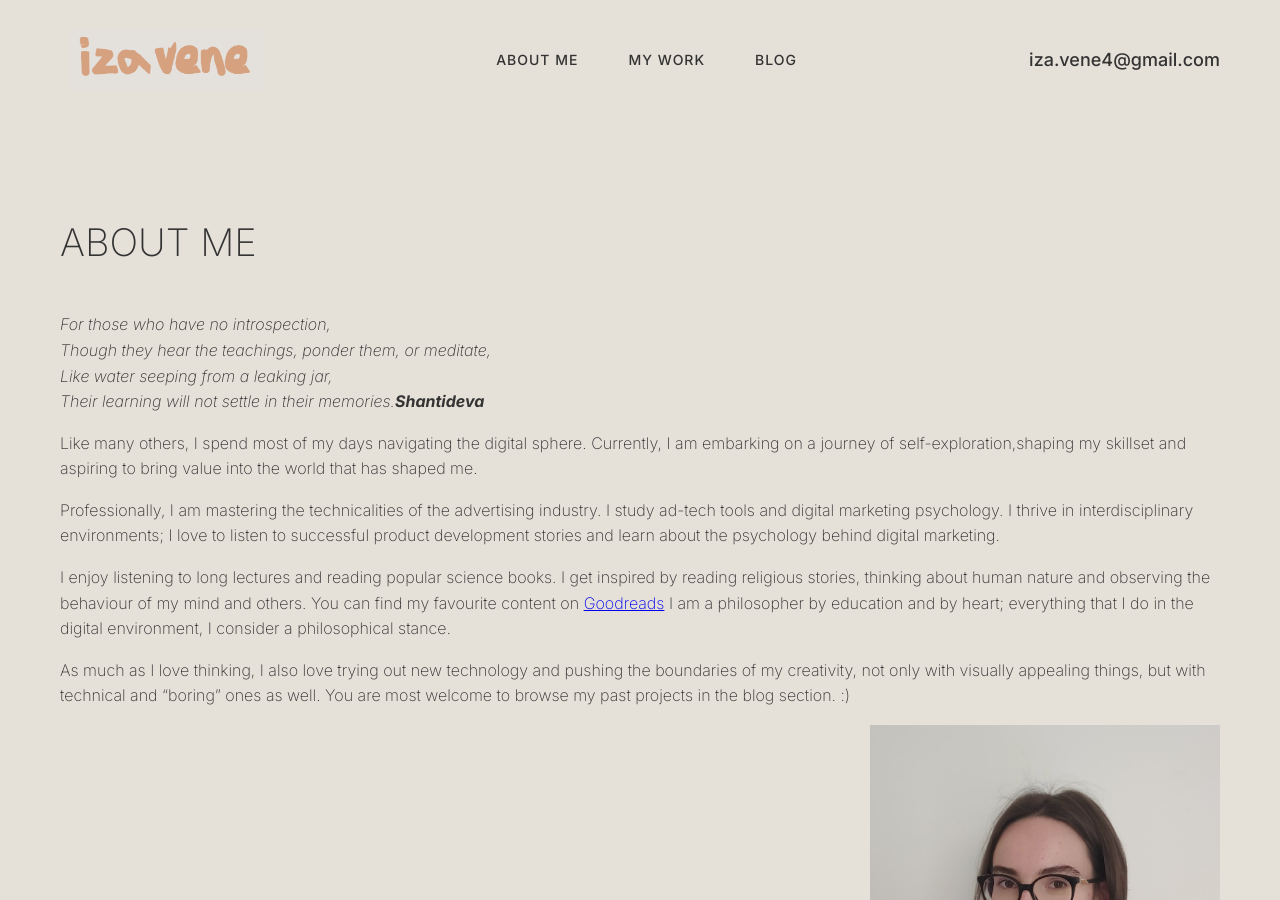
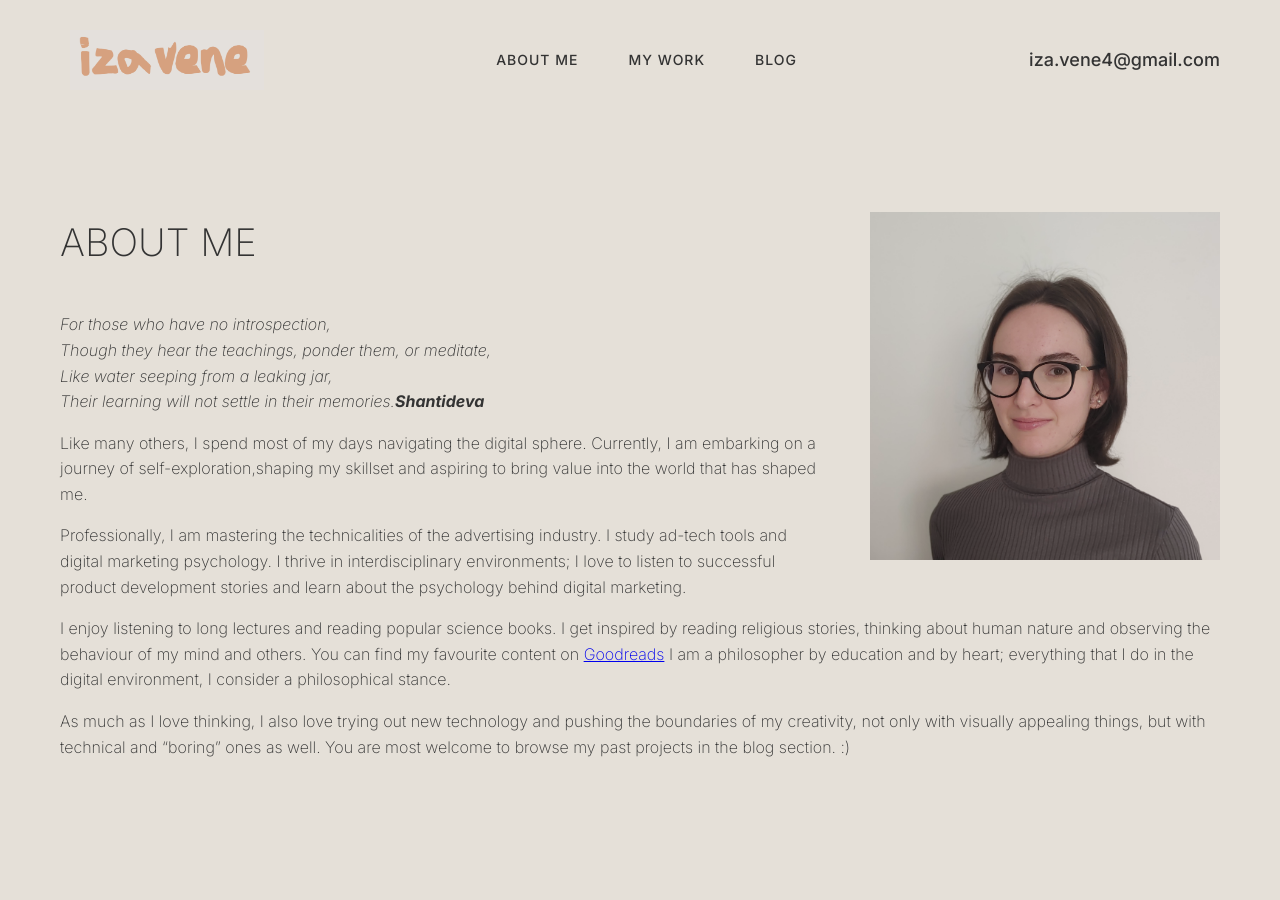
Before and after one commit to vendi525/vendi525.github.io, a Jekyll site: the page built from index.html, in a window 1280 px wide and 900 px high. Built offline with Jekyll 4.4.1, drawn with Linux system fonts in a browser that asks for light colours.

Commit message:
Remove duplicate portrait image from about section
Removed duplicate image from the about section.

```diff
--- a/index.html
+++ b/index.html
@@ -6,16 +6,13 @@ title: Home
 <section id="about">
   <div class="about-flex">
     <div class="about-text">
+      <img src="{{ '/assets/images/portrait.jpg' | relative_url }}" alt="Iza Vene" class="about-photo">
       <h2>ABOUT ME</h2>
       <p><em>For those who have no introspection,<br>Though they hear the teachings, ponder them, or meditate,<br>Like water seeping from a leaking jar,<br>Their learning will not settle in their memories.<b>Shantideva</b></em></p>
       <p>Like many others, I spend most of my days navigating the digital sphere. Currently, I am embarking on a journey of self-exploration,shaping my skillset and aspiring to bring value into the world that has shaped me.</p>
       <p>Professionally, I am mastering the technicalities of the advertising industry. I study ad-tech tools and digital marketing psychology. I thrive in interdisciplinary environments; I love to listen to successful product development stories and learn about the psychology behind digital marketing.</p>
       <p>I enjoy listening to long lectures and reading popular science books. I get inspired by reading religious stories, thinking about human nature and observing the behaviour of my mind and others. You can find my favourite content on <a href="https://www.goodreads.com/user/show/185844771-iza-vene" target="_blank" class="about-link">Goodreads</a> I am a philosopher by education and by heart; everything that I do in the digital environment, I consider a philosophical stance.</p>
       <p>As much as I love thinking, I also love trying out new technology and pushing the boundaries of my creativity, not only with visually appealing things, but with technical and “boring” ones as well. You are most welcome to browse my past projects in the blog section. :) </p>
-    </div>
-
-    <div class="about-image-container">
-      <img src="{{ '/assets/images/portrait.jpg' | relative_url }}" alt="Iza Vene" class="about-photo">
     </div>
   </div>
 </section>
```
